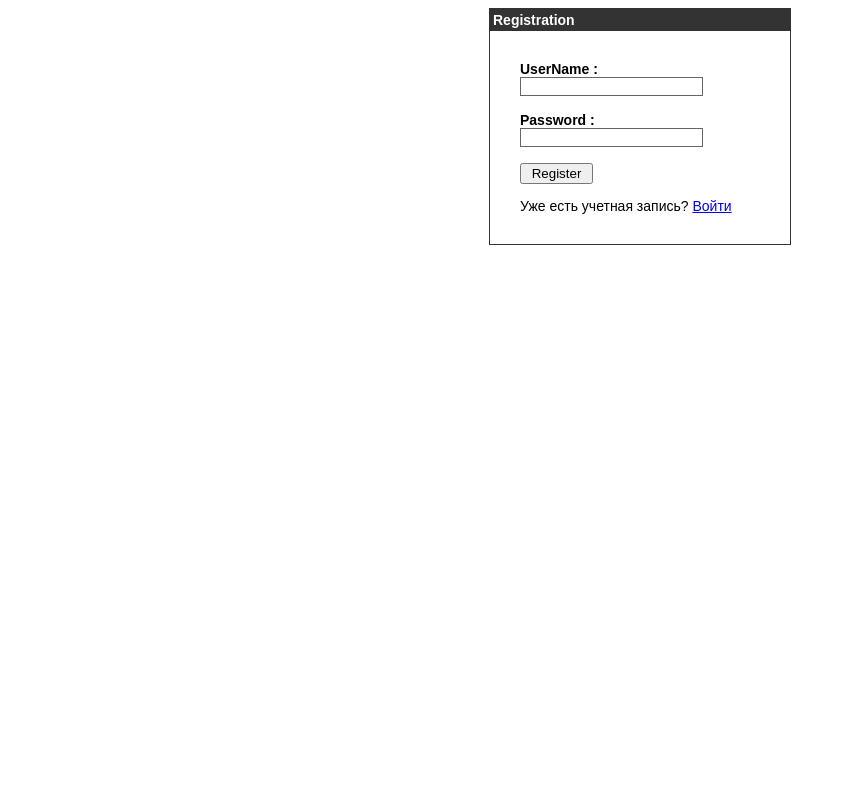
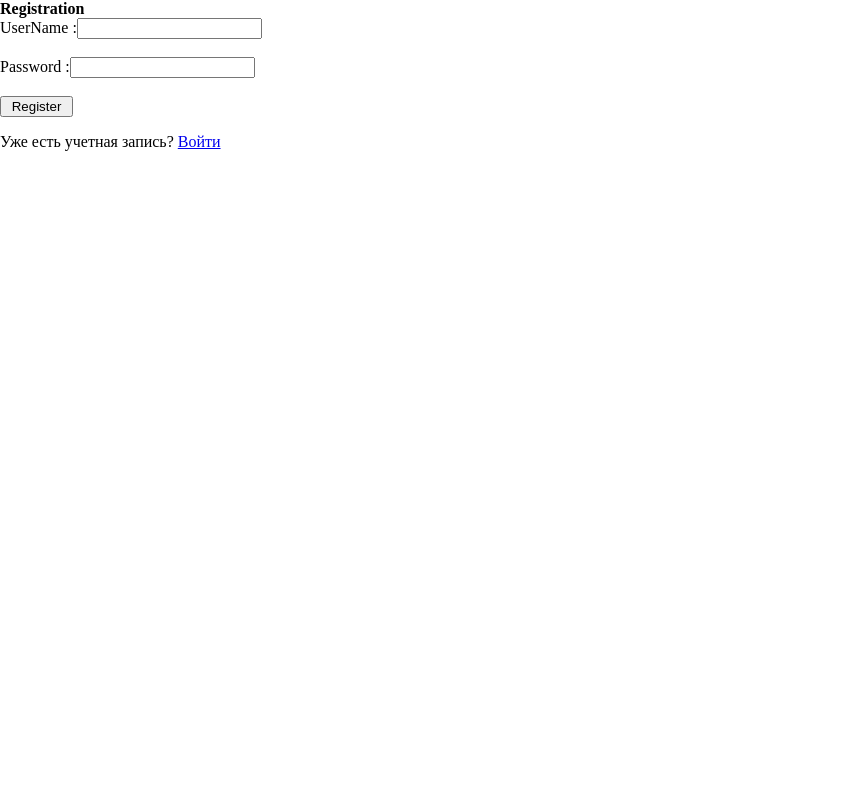
Before and after one commit to ugolnikov/2is-b10, a PHP site: page /register/ in a window 1280 px wide. Shown: the whole page, without its empty margins (0-854 px from the left). Run offline with PHP 8.4, Linux system fonts and the light colour scheme.

Commit message:
head changes

```diff
--- a/dashboard/index.php
+++ b/dashboard/index.php
@@ -4,7 +4,11 @@ include('../static/session.php');
 <html">
 
   <head>
-    <title>Welcome </title>
+    <meta charset="UTF-8">
+    <meta name="viewport" content="width=device-width, initial-scale=1.0">
+    <title>СТАРТ | Личный кабинет</title>
+    <link rel="icon" type="image/x-icon" href="../static/favicon.ico">
+    <link rel="stylesheet" href="../css/style.css">
   </head>
 
   <body>
--- a/register/index.php
+++ b/register/index.php
@@ -1,16 +1,15 @@
 <?php
 include("../static/config.php");
 session_start();
-$error = ""; // Initialize error variable
+$error = "";
 
 if ($_SERVER["REQUEST_METHOD"] == "POST") {
-  // Check if it's a registration or login attempt
   if (isset($_POST['register'])) {
-    // Registration process
+
     $myusername = mysqli_real_escape_string($db, $_POST['username']);
     $mypassword = mysqli_real_escape_string($db, $_POST['password']);
 
-    // Check if the username already exists
+
     $check_query = "SELECT id FROM admin WHERE username = ?";
     $check_stmt = $db->prepare($check_query);
     $check_stmt->bind_param("s", $myusername);
@@ -20,7 +19,6 @@ if ($_SERVER["REQUEST_METHOD"] == "POST") {
     if ($check_stmt->num_rows > 0) {
       $error = "Username already exists. Please choose another username.";
     } else {
-      // Insert the new user into the database
       $insert_query = "INSERT INTO admin (username, passcode) VALUES (?, ?)";
       $insert_stmt = $db->prepare($insert_query);
       $insert_stmt->bind_param("ss", $myusername, $mypassword);
@@ -32,7 +30,6 @@ if ($_SERVER["REQUEST_METHOD"] == "POST") {
       }
     }
   } else {
-    // Login process
     $myusername = mysqli_real_escape_string($db, $_POST['username']);
     $mypassword = mysqli_real_escape_string($db, $_POST['password']);
 
@@ -44,7 +41,6 @@ if ($_SERVER["REQUEST_METHOD"] == "POST") {
 
     $count = $stmt->num_rows;
 
-    // If result matched $myusername and $mypassword, table row must be 1 row
     if ($count == 1) {
       $_SESSION['login_user'] = $myusername;
       header("location: ../dashboard");
@@ -57,42 +53,28 @@ if ($_SERVER["REQUEST_METHOD"] == "POST") {
 <html>
 
 <head>
-  <title>Registration Page</title>
-
-  <style type="text/css">
-    body {
-      font-family: Arial, Helvetica, sans-serif;
-      font-size: 14px;
-    }
-
-    label {
-      font-weight: bold;
-      width: 100px;
-      font-size: 14px;
-    }
-
-    .box {
-      border: #666666 solid 1px;
-    }
-  </style>
-
+  <meta charset="UTF-8">
+  <meta name="viewport" content="width=device-width, initial-scale=1.0">
+  <title>СТАРТ | Регистрация</title>
+  <link rel="icon" type="image/x-icon" href="../static/favicon.ico">
+  <link rel="stylesheet" href="../css/style.css">
 </head>
 
-<body bgcolor="#FFFFFF">
+<body>
 
-  <div align="center">
-    <div style="width:300px; border: solid 1px #333333; " align="left">
-      <div style="background-color:#333333; color:#FFFFFF; padding:3px;"><b>Registration</b></div>
+  <div>
+    <div>
+      <div><b>Registration</b></div>
 
-      <div style="margin:30px">
+      <div>
 
         <form action="" method="post">
-          <label>UserName :</label><input type="text" name="username" class="box" /><br /><br />
-          <label>Password :</label><input type="password" name="password" class="box" /><br /><br />
+          <label>UserName :</label><input type="text" name="username" /><br /><br />
+          <label>Password :</label><input type="password" name="password" /><br /><br />
           <input type="submit" name="register" value=" Register " /><br />
         </form>
         <p>Уже есть учетная запись? <a href="../login/">Войти</a></p>
-        <div style="font-size:11px; color:#cc0000; margin-top:10px"><?php echo $error; ?></div>
+        <div><?php echo $error; ?></div>
 
       </div>
 
```
Also changed, not shown: login/index.php (+13 -27 lines).
